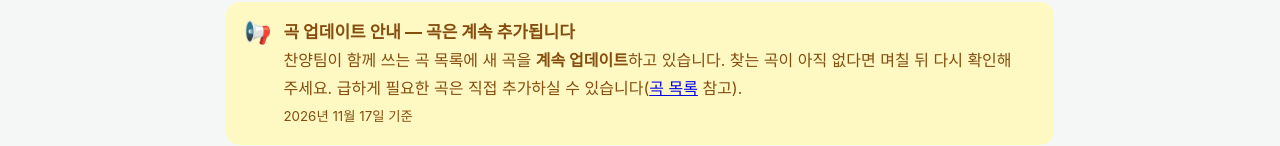
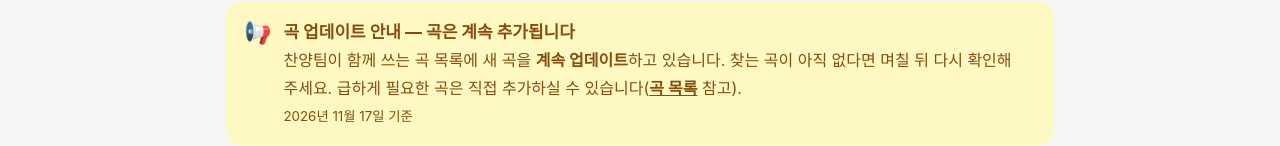
Before and after one commit to raon-easypaster/raon-music-sheet-guide, a plain HTML site: page index.html in a window 1280 px wide. Shown: the part 810-956 px from the top of the page. Drawn offline with Linux system fonts and the light colour scheme.

Commit message:
Make links in guide notice boxes readable in dark mode
Co-Authored-By: Claude Opus 5.5 <noreply@anthropic.com>

```diff
--- a/index.html
+++ b/index.html
@@ -92,6 +92,7 @@
   .notice b { display: block; font-size: 17px; }
   .notice ol { margin: 8px 0 6px; padding-left: 20px; }
   .notice ol li { margin: 3px 0; }
+  .notice a { color: inherit; text-decoration: underline; font-weight: 600; }
 
   nav.toc { background: var(--surface); border: 1px solid var(--line); border-radius: 14px; padding: 16px 18px; box-shadow: var(--shadow); }
   nav.toc h2 { font-size: 15px; margin: 0 0 8px; color: var(--text-2); }
```
